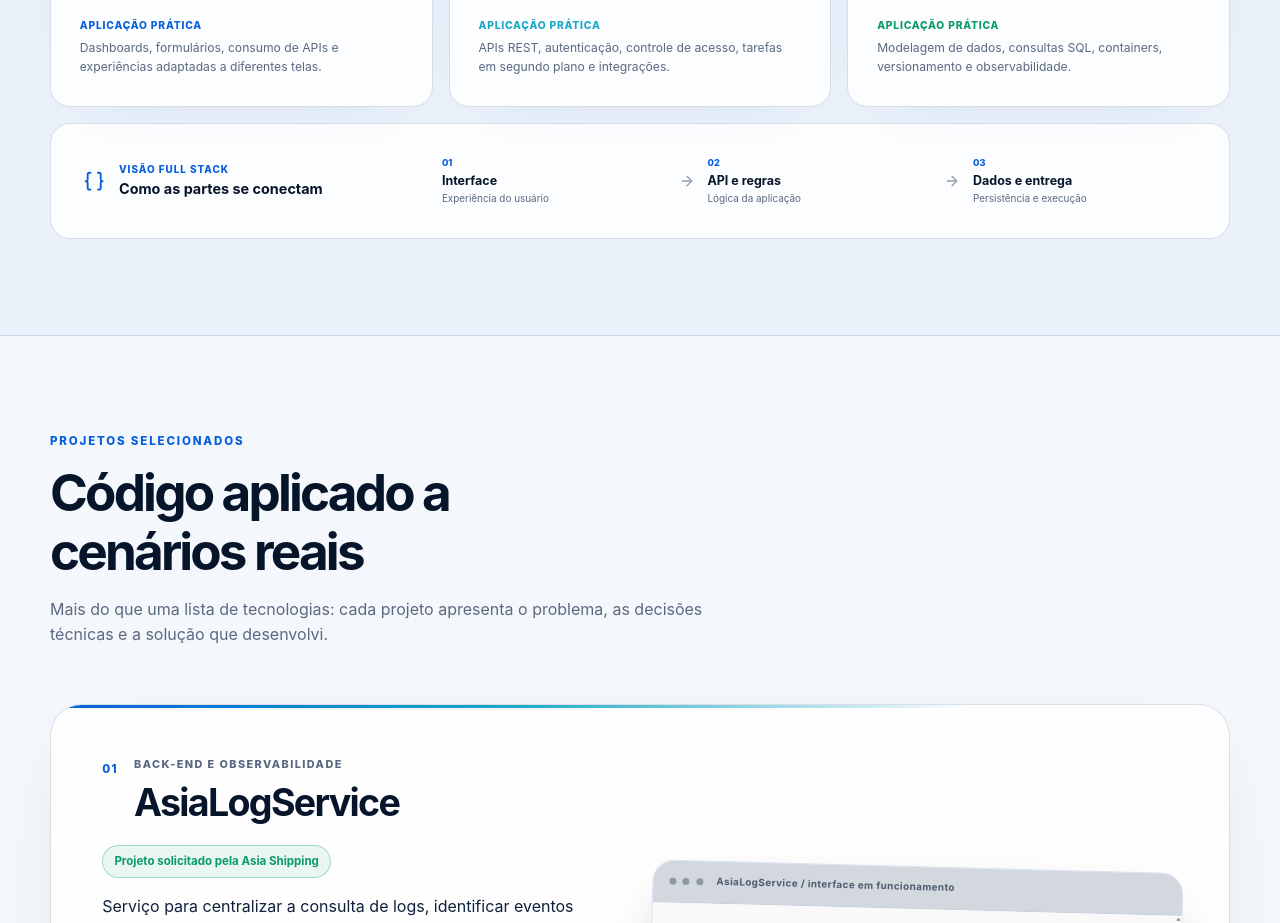
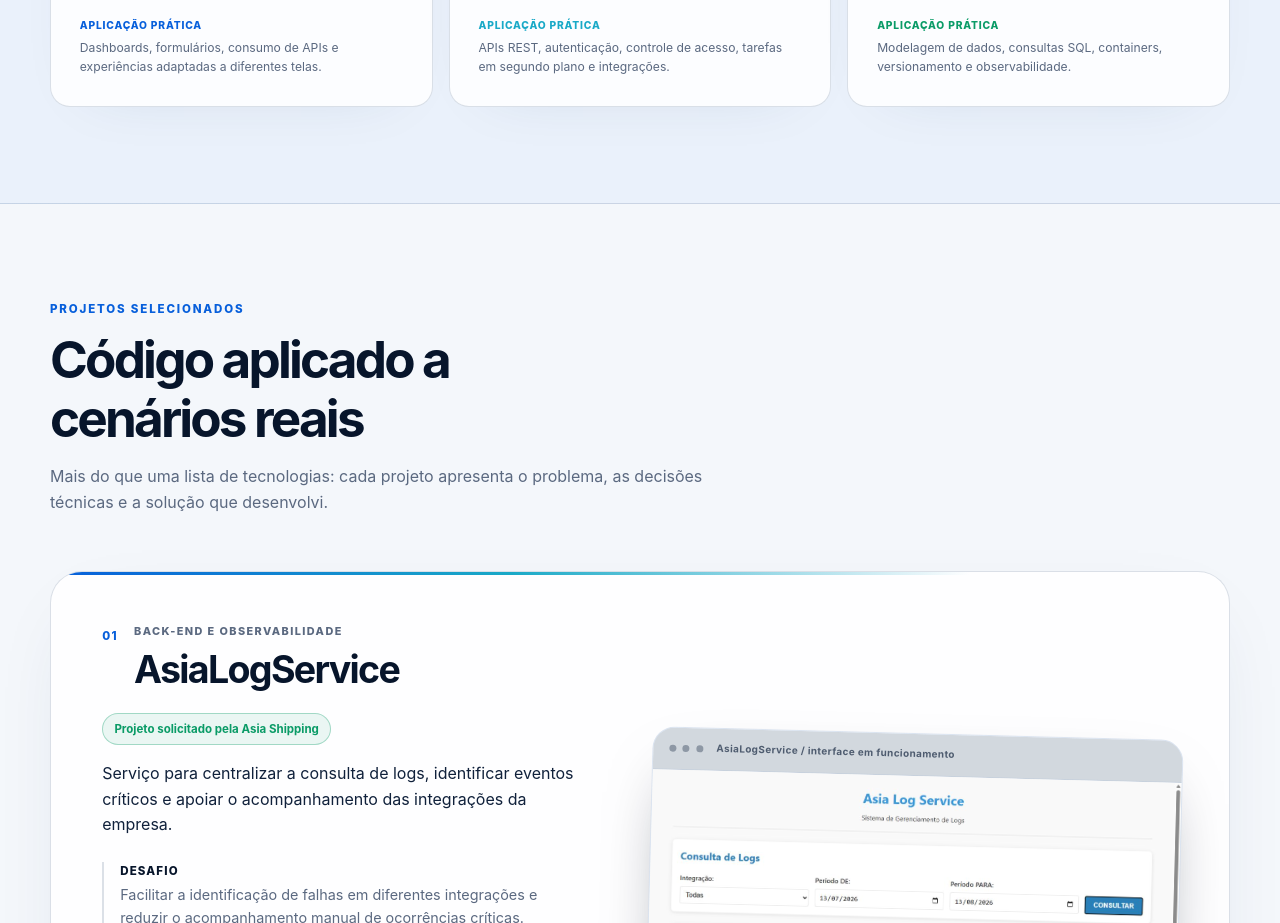
Before and after one commit to MarcusBomfim/Portfolio, a React (Vite) app: page / in a window 1280 px wide. Shown: the part 2000-2923 px from the top of the page. Built offline with nearby package versions, Linux system fonts and the light colour scheme.

Commit message:
remove fluxo visual de tecnologias

```diff
--- a/src/sections/SkillsSection.tsx
+++ b/src/sections/SkillsSection.tsx
@@ -1,6 +1,4 @@
 import {
-  ArrowRight,
-  Braces,
   Database,
   PanelsTopLeft,
   ServerCog,
@@ -55,42 +53,6 @@ export function SkillsSection() {
           })}
         </div>
 
-        <div
-          className="fullstack-flow"
-          aria-label="Fluxo de desenvolvimento full stack"
-        >
-          <div className="flow-heading">
-            <Braces aria-hidden="true" />
-            <div>
-              <span>Visão full stack</span>
-              <strong>Como as partes se conectam</strong>
-            </div>
-          </div>
-
-          <ol>
-            <li>
-              <span>01</span>
-              <strong>Interface</strong>
-              <small>Experiência do usuário</small>
-            </li>
-            <li className="flow-arrow" aria-hidden="true">
-              <ArrowRight />
-            </li>
-            <li>
-              <span>02</span>
-              <strong>API e regras</strong>
-              <small>Lógica da aplicação</small>
-            </li>
-            <li className="flow-arrow" aria-hidden="true">
-              <ArrowRight />
-            </li>
-            <li>
-              <span>03</span>
-              <strong>Dados e entrega</strong>
-              <small>Persistência e execução</small>
-            </li>
-          </ol>
-        </div>
       </div>
     </section>
   )
--- a/src/styles/layout.css
+++ b/src/styles/layout.css
@@ -681,101 +681,6 @@
   line-height: 1.55;
 }
 
-.fullstack-flow {
-  display: grid;
-  grid-template-columns: minmax(13rem, 0.7fr) minmax(0, 1.7fr);
-  align-items: center;
-  gap: clamp(1.5rem, 4vw, 3rem);
-  margin-top: 1rem;
-  padding: clamp(1.25rem, 3vw, 2rem);
-  border: 1px solid var(--color-border);
-  border-radius: var(--radius-medium);
-  background: var(--color-surface);
-}
-
-.flow-heading {
-  display: flex;
-  align-items: center;
-  gap: 0.85rem;
-}
-
-.flow-heading > svg {
-  flex: 0 0 auto;
-  width: 1.4rem;
-  height: 1.4rem;
-  color: var(--color-primary);
-}
-
-.flow-heading span {
-  display: block;
-  color: var(--color-primary);
-  font-size: 0.62rem;
-  font-weight: 850;
-  letter-spacing: 0.1em;
-  text-transform: uppercase;
-}
-
-.flow-heading strong {
-  display: block;
-  color: var(--color-heading);
-  font-size: 0.9rem;
-}
-
-.fullstack-flow ol {
-  display: grid;
-  grid-template-columns: 1fr auto 1fr auto 1fr;
-  align-items: center;
-  gap: 0.8rem;
-  margin: 0;
-  padding: 0;
-  list-style: none;
-}
-
-.fullstack-flow li {
-  min-width: 0;
-}
-
-.fullstack-flow li span,
-.fullstack-flow li strong,
-.fullstack-flow li small {
-  display: block;
-}
-
-.fullstack-flow li span {
-  color: var(--color-primary);
-  font-size: 0.58rem;
-  font-weight: 850;
-}
-
-.fullstack-flow li strong {
-  overflow: hidden;
-  color: var(--color-heading);
-  font-size: 0.78rem;
-  text-overflow: ellipsis;
-  white-space: nowrap;
-}
-
-.fullstack-flow li small {
-  overflow: hidden;
-  color: var(--color-muted);
-  font-size: 0.62rem;
-  text-overflow: ellipsis;
-  white-space: nowrap;
-}
-
-.fullstack-flow .flow-arrow {
-  display: grid;
-  padding: 0;
-  place-items: center;
-}
-
-.fullstack-flow .flow-arrow svg {
-  width: 1rem;
-  height: 1rem;
-  color: var(--color-muted);
-  opacity: 0.65;
-}
-
 .experience-section {
   position: relative;
 }
@@ -1708,10 +1613,6 @@
     max-width: 44rem;
   }
 
-  .fullstack-flow {
-    grid-template-columns: 1fr;
-  }
-
   .experience-layout {
     grid-template-columns: 1fr;
   }
@@ -1815,30 +1716,6 @@
     min-height: auto;
   }
 
-  .fullstack-flow ol {
-    grid-template-columns: 1fr;
-    gap: 0.5rem;
-  }
-
-  .fullstack-flow li {
-    padding: 0.75rem;
-    border: 1px solid var(--color-border);
-    border-radius: 0.7rem;
-    background: var(--color-background-soft);
-  }
-
-  .fullstack-flow li strong,
-  .fullstack-flow li small {
-    white-space: normal;
-  }
-
-  .fullstack-flow .flow-arrow {
-    border: 0;
-    background: transparent;
-    justify-self: center;
-    transform: rotate(90deg);
-  }
-
   .experience-layout {
     gap: 2.5rem;
   }
```
